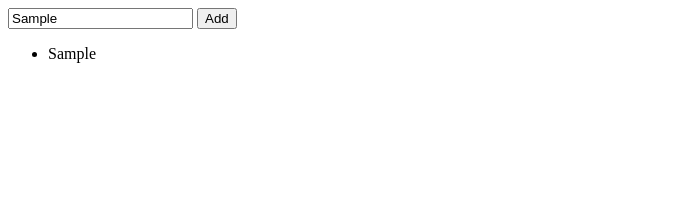
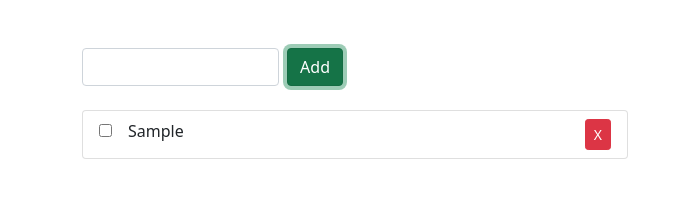
Before and after one commit to natafaye/fesd-week-11, a website: page scratch.html in a window 1280 px wide. Both pictures are taken after typing "Sample" into the empty fields and a click on the button "Add". Shown: the whole page, without its empty margins (0-683 px from the left). Drawn offline with nearby package versions, Linux system fonts and the light colour scheme.

Commit message:
2/23/22 class

```diff
--- a/scratch.html
+++ b/scratch.html
@@ -5,29 +5,85 @@
     <meta http-equiv="X-UA-Compatible" content="IE=edge">
     <meta name="viewport" content="width=device-width, initial-scale=1.0">
     <title>Scratch</title>
+    <link rel="stylesheet" href="node_modules/bootstrap/dist/css/bootstrap.min.css">
 </head>
 <body>
-    <input type="text" id="todo-textbox">
-    <button onclick="addTodo()">Add</button>
-    <ul id="todo-list"></ul>
+    <div class="container mt-5">
+        <div class="row">
+            <div class="col-3 d-flex">
+                <input type="text" id="todo-textbox" class="form-control me-2">
+                <button class="btn btn-success" id="todo-button">Add</button>
+            </div>
+        </div>
+        <div class="row mt-4">
+            <div class="col-6">
+                <div id="todo-list" class="list-group"></div>
+            </div>
+        </div>
+    </div>
     <script src="node_modules/jquery/dist/jquery.min.js"></script>
     <script>
-        const todoTextbox = $("#todo-textbox");
-        const todoList = $("#todo-list");
+        const $textbox = $("#todo-textbox");
+        const $list = $("#todo-list");
+        const $button = $("#todo-button");
+
+        const todoList = []
+
+        $(() => {
+            renderTodoList();
+        })
 
         function addTodo() {
-            // get the text from the textbox - .value || .val()
-            const todoText = todoTextbox.val();
-            // make a new li - document.createElement() || $("<li>")
-            const newLi = $("<li/>");
-            // put the text in the li - .textContent || .text()
-            newLi.text(todoText);
-            // put the li in the ul - .appendChild() || .append()
-            todoList.append(newLi);
+            const newTodo = {
+                text: $textbox.val(),
+                done: false
+            }
+            todoList.push(newTodo);
+            renderTodoList();
+            // clear the text from the textbox
+            $textbox.val("");
         }
 
+        function renderTodoList() {
+            $list.empty();
+            todoList.forEach( todo => renderTodo(todo).appendTo($list) )
+        }
+
+        function renderTodo(todo) {
+            return $("<label/>")
+                .addClass("list-group-item")
+                .text(todo.text)
+                .append(
+                    $("<button/>")
+                        .text("X")
+                        .addClass("btn btn-danger btn-sm float-end")
+                        .on("click", event => {
+                            const index = todoList.indexOf(todo);
+                            todoList.splice(index, 1);
+                            $(event.target).parent().fadeOut("slow", renderTodoList);
+                        })
+                )
+                .prepend(
+                    $("<input/>")
+                        .attr("type", "checkbox")
+                        .addClass("me-3")
+                        .prop('checked', todo.done)
+                        .on("change", () => {
+                            todo.done = !todo.done
+                            // May want to do this...
+                            renderTodoList();
+                        })
+                )
+        }
+
+        $button.on("click", addTodo);
+
+        $textbox.on("keypress", (event) => {
+            // If they hit the enter key
+            if(event.keyCode === 13) {
+                addTodo();
+            }
+        })
     </script>
 </body>
 </html>
-
-<!-- Great Before -->
```
Also changed, not shown: week5.js (+18 -18 lines).
